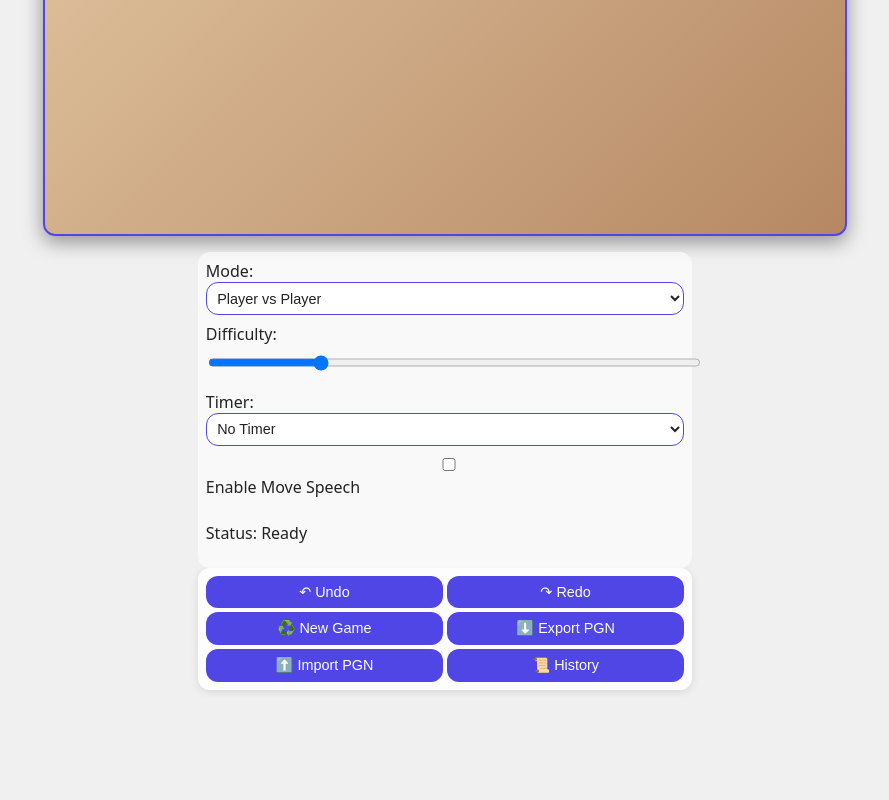
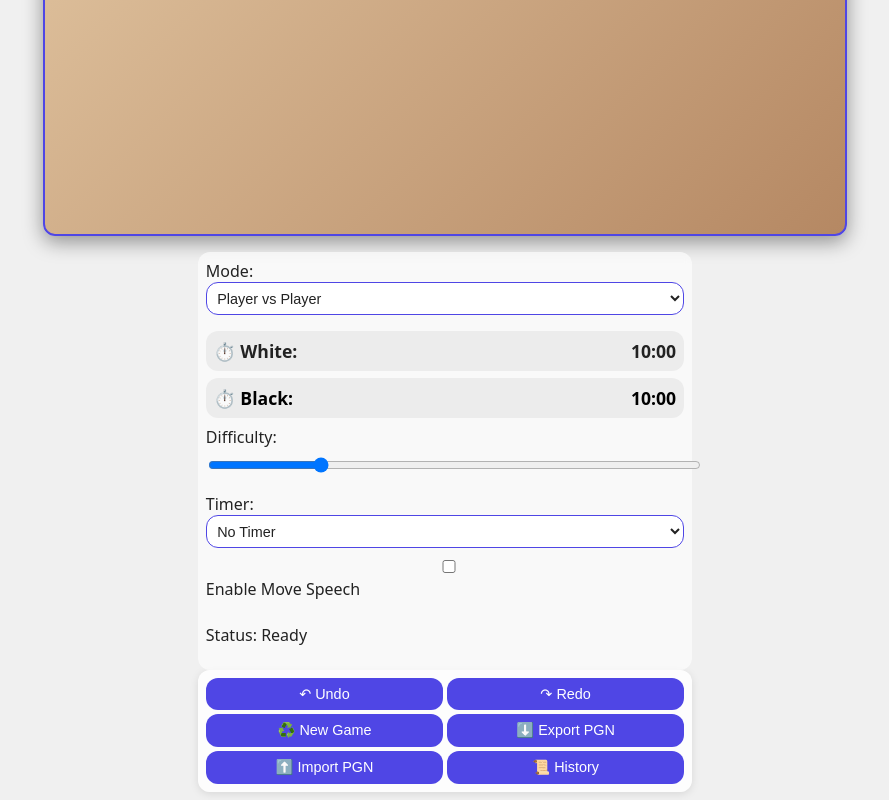
Before and after one commit to Moneythepro/ChessProEvolution, a plain HTML site: page index.html in a window 1280 px wide. Shown: the part 703-1503 px from the top of the page, without its empty margins (195-1084 px from the left). Before the commit the page ends 1401 px from the top, so only its background shows below. Drawn offline with nearby package versions, Linux system fonts and the light colour scheme.

Commit message:
Update index.html

```diff
--- a/index.html
+++ b/index.html
@@ -26,6 +26,11 @@
               <option value="ai">Player vs AI</option>
             </select>
           </label>
+
+<div id="timers">
+  <div class="timer white">⏱️ White: <span id="whiteTimer">10:00</span></div>
+  <div class="timer black">⏱️ Black: <span id="blackTimer">10:00</span></div>
+</div>
 
           <label id="aiControls">
             Difficulty:
```
